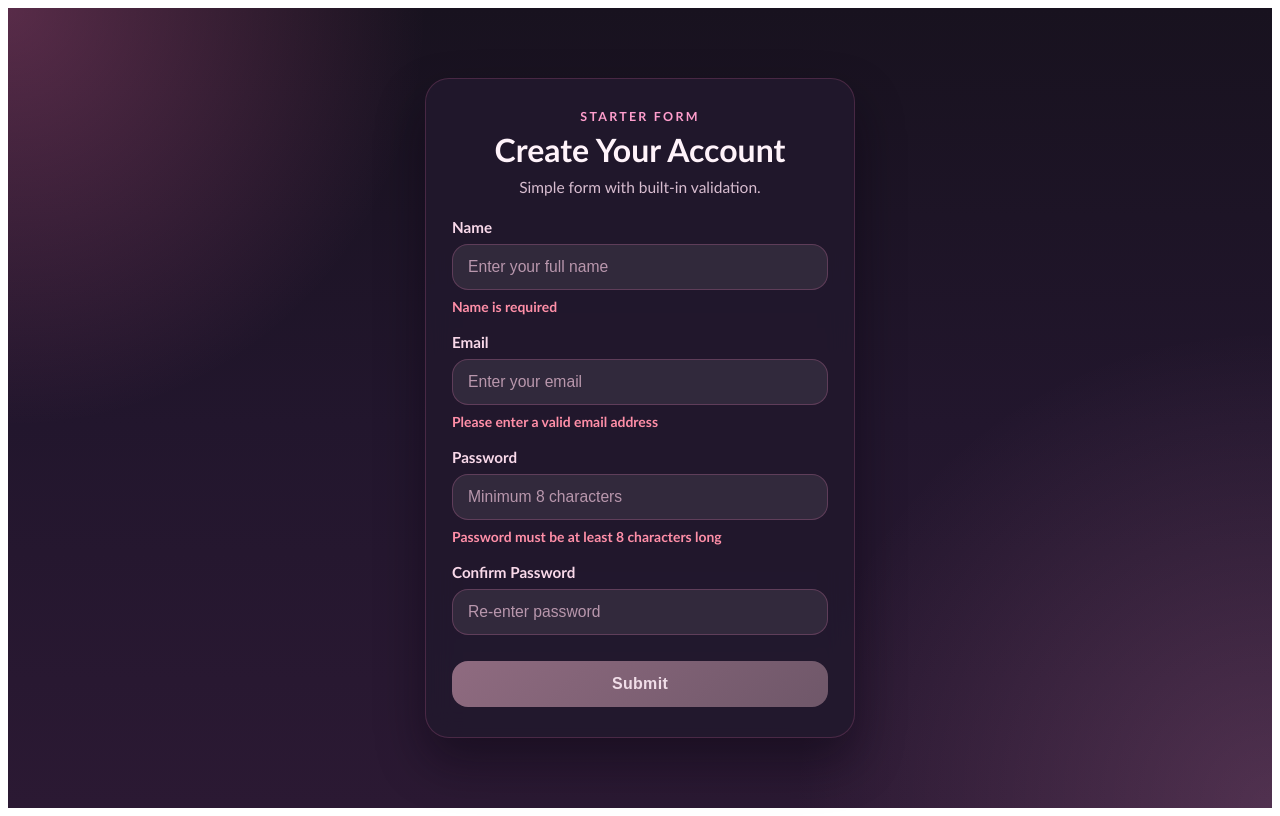
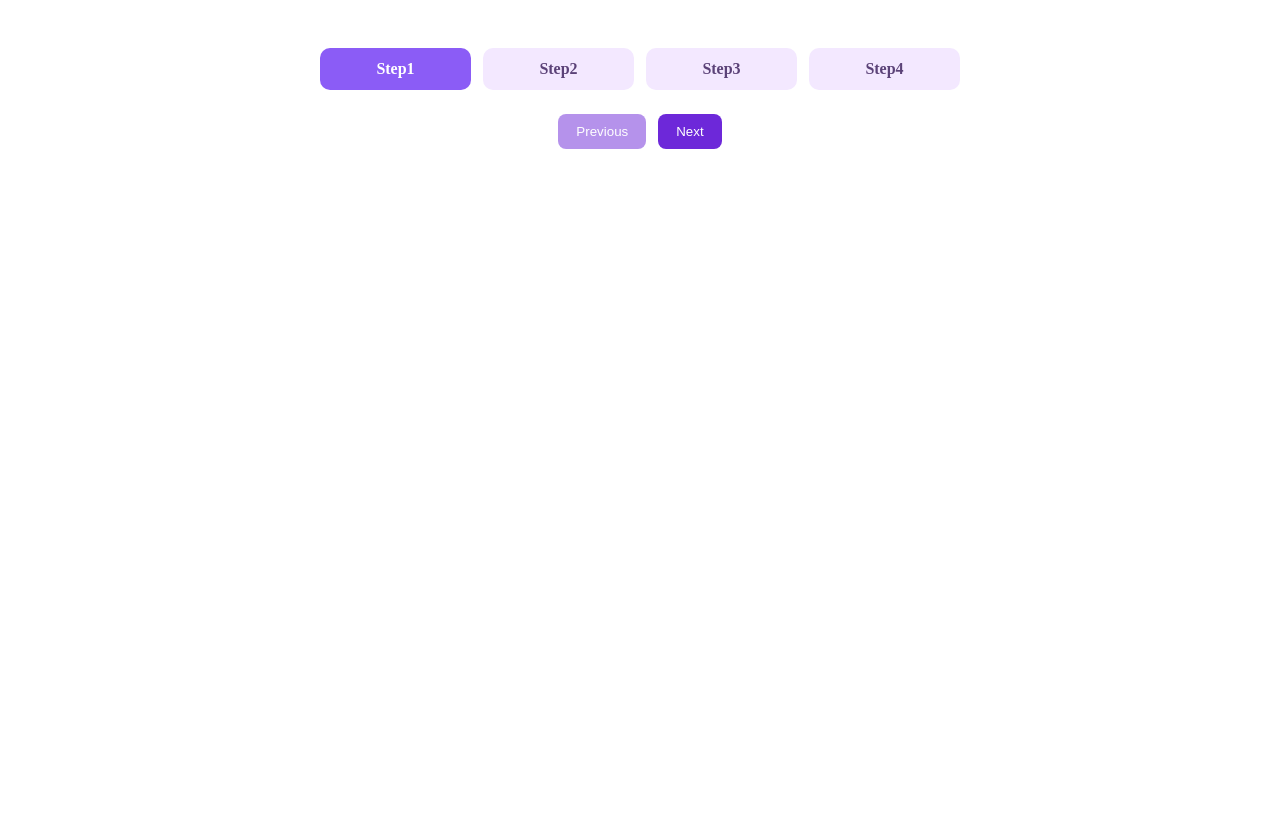
Before and after one commit to nehaumbre/vueP, a Vue app in the folder vue-project/: page / in a window 1280 px wide. Built offline with nearby package versions, Linux system fonts and the light colour scheme.

Commit message:
Project-9: Progress steps
Signed-off-by: nehaumbre <nehaumbre28@gmail.com>

```diff
--- /dev/null
+++ b/vue-project/Projects/ProgressSteps/App.vue
@@ -0,0 +1,10 @@
+<template>
+  <ProgressSteps />
+</template>
+
+<script setup>
+import ProgressSteps from './components/ProgressSteps.vue'
+</script>
+
+<style scoped>
+</style>
--- /dev/null
+++ b/vue-project/Projects/ProgressSteps/components/ProgressSteps.vue
@@ -0,0 +1,93 @@
+<template>
+  <div class="progress-container">
+    <div class="progress-bar">
+      <div
+        v-for="(step, index) in steps"
+        :key="index"
+        :class="{ 'step-active': index === currentStep }"
+      >
+        {{ step }}
+      </div>
+    </div>
+  </div>
+  <div class="controls">
+    <button :disabled="currentStep === 0" @click="goToPreviousStep" class="btn">
+      Previous
+    </button>
+    <button
+      :disabled="currentStep === steps.length - 1"
+      @click="goToNextStep"
+      class="btn"
+    >
+      Next
+    </button>
+  </div>
+</template>
+
+<script setup>
+import { ref } from "vue";
+
+const steps = ref(["Step1", "Step2", "Step3", "Step4"]);
+const currentStep = ref(0);
+
+const goToNextStep = () => {
+  if (currentStep.value < steps.value.length - 1) {
+    currentStep.value++;
+  }
+};
+
+const goToPreviousStep = () => {
+  if (currentStep.value > 0) {
+    currentStep.value--;
+  }
+};
+</script>
+
+<style scoped>
+.progress-container {
+  max-width: 640px;
+  margin: 48px auto 24px;
+  padding: 0 16px;
+}
+
+.progress-bar {
+  display: grid;
+  grid-template-columns: repeat(4, 1fr);
+  gap: 12px;
+}
+
+.progress-bar > div {
+  padding: 12px;
+  text-align: center;
+  border-radius: 10px;
+  background: #f3e8ff;
+  color: #5b4278;
+  font-weight: 600;
+}
+
+.step-active {
+  background: #8b5cf6 !important;
+  color: #ffffff !important;
+}
+
+.controls {
+  display: flex;
+  justify-content: center;
+  gap: 12px;
+  margin-top: 12px;
+}
+
+.btn {
+  padding: 10px 18px;
+  border: none;
+  border-radius: 8px;
+  background: #6d28d9;
+  color: #ffffff;
+  cursor: pointer;
+}
+
+.btn:disabled {
+  opacity: 0.5;
+  cursor: not-allowed;
+}
+</style>
--- a/vue-project/src/main.js
+++ b/vue-project/src/main.js
@@ -14,6 +14,10 @@ import { createApp } from 'vue'
 // To run Project7 Password genrator app, uncomment this line:
 // import App from '../Projects/Project7_PasswordGen/App.vue'
 // To run FormValidationsProject app, uncomment this line:
-import App from '../Projects/FormValidationsProject/App.vue'
+// import App from '../Projects/FormValidationsProject/App.vue'
+// To run ProgressSteps app, uncomment this line:
+import App from '../Projects/ProgressSteps/App.vue'
+// To run GithubusersSearch app, uncomment this line:
+// import App from '../Projects/GithubusersSearch/App.vue'
 
 createApp(App).mount('#app')
```
Also changed, not shown: vue-project/Projects/GithubusersSearch/App.vue (added, +10 -0 lines), vue-project/Projects/GithubusersSearch/components/GithubusersSearch.vue (added, +8 -0 lines).
